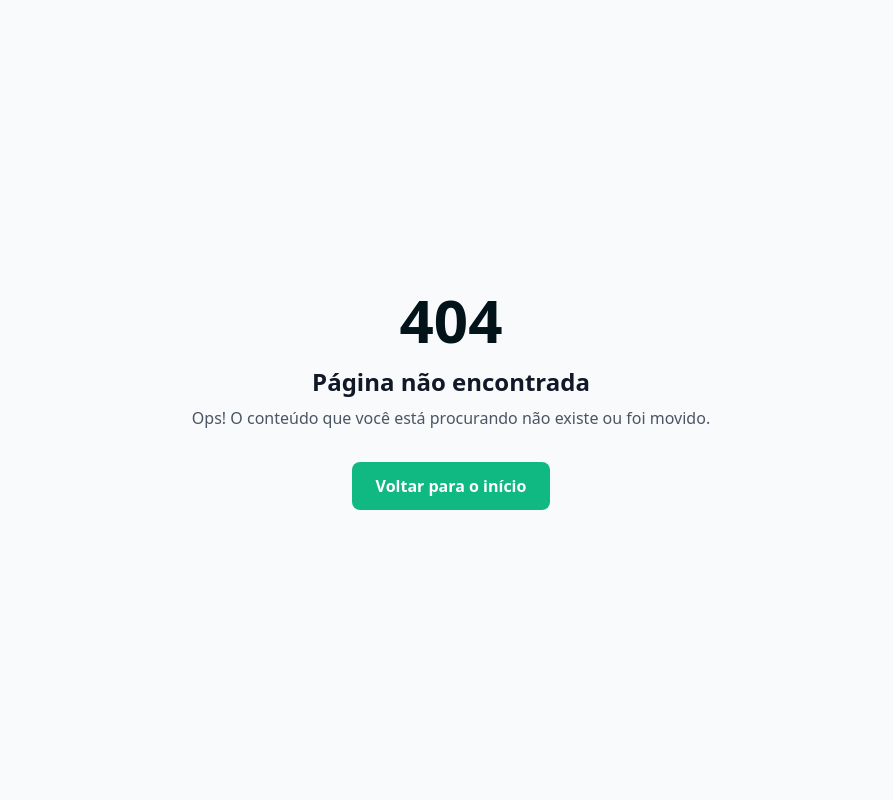
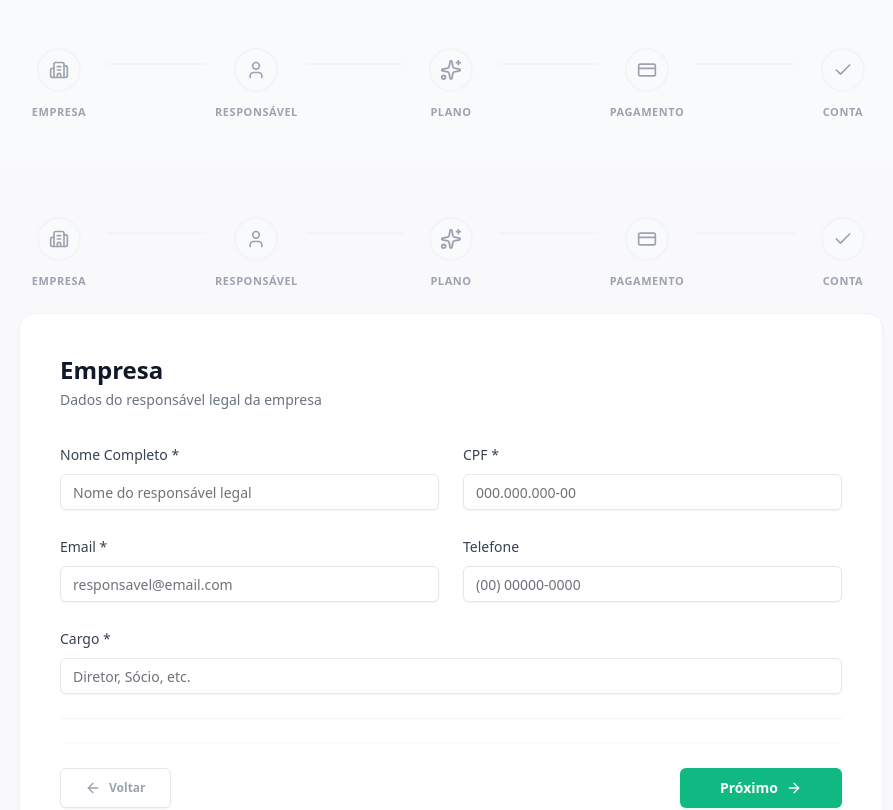
Before and after one commit to Yrmih/techplann-frontend, a Next.js app: page /onboarding/company in a window 1280 px wide. Before the commit this address had no page. Shown: the top 810 px of the page, without its empty margins (189-1082 px from the left). Built offline with nearby package versions, Linux system fonts and the light colour scheme.

Commit message:
feat: reestruturar páginas de onboarding e adicionar novos componentes de formulário

```diff
--- a/src/app/(public)/onboarding/account/page.tsx
+++ /dev/null
@@ -1,15 +0,0 @@
-import { CompanyForm } from "@/components/forms/onboarding/CompanyForm";
-import { Metadata } from "next";
-
-
-export const metadata: Metadata = {
-  title: "Dados do Responsável | TechPlann",
-  description: "Informe os dados do responsável legal da organização para segurança e gestão da conta.",
-};
-
-export default function AccountFormPage () {
-  return (
-    <CompanyForm/>
-  );
-
-}
--- /dev/null
+++ b/src/app/(public)/onboarding/company/page.tsx
@@ -0,0 +1,29 @@
+import { CompanyForm } from "@/components/forms/onboarding/CompanyForm";
+import { OnboardingTimeline } from "@/components/layout/OnboardingTimeline";
+import { Metadata } from "next";
+
+export const metadata: Metadata = {
+  title: "Empresa | TechPlann",
+  description: "Informe os dados da organização para segurança e gestão da conta.",
+};
+
+export default function AccountFormPage() {
+  return (
+
+    <main className="min-h-screen bg-gray-50/50 flex flex-col items-center">
+
+
+      <OnboardingTimeline />
+
+
+      <div className="w-full max-w-7xl px-4 pb-20">
+        <CompanyForm />
+      </div>
+
+
+      <p className="mt-4 text-sm text-gray-400">
+        Já tem uma conta? <a href="/login" className="text-[#10b981] font-bold hover:underline">Fazer login</a>
+      </p>
+    </main>
+  );
+}
--- a/src/app/(public)/onboarding/organization/page.tsx
+++ b/src/app/(public)/onboarding/organization/page.tsx
@@ -8,9 +8,6 @@ export const metadata: Metadata = {
 
 export default function OrganizationPage() {
   return (
-    /** * O componente OrganizationForm será injetado no {children}
-     * do layout.tsx de onboarding automaticamente pelo Next.js.
-     */
     <OrganizationForm />
   );
 }
--- a/src/components/forms/onboarding/CompanyForm.tsx
+++ b/src/components/forms/onboarding/CompanyForm.tsx
@@ -4,11 +4,11 @@ import { useForm } from "react-hook-form";
 import { zodResolver } from "@hookform/resolvers/zod";
 import { FieldError } from "react-hook-form";
 
-// Shadcn UI Components
+
 import { Input } from "@/components/ui/input";
 import { Label } from "@/components/ui/label";
 
-// Componentes customizados e Schemas
+
 import { NextButton } from "../../ui/custom/NextButton";
 import {
   OrganizationSchema,
@@ -28,7 +28,7 @@ export const CompanyForm = () => {
     console.log("Dados do Responsável (Step 2):", data);
   };
 
-  // Estilo de input consistente com o foco verde esmeralda
+
   const inputStyles = (errorField: FieldError | undefined) =>
     `
     bg-white border-gray-200 transition-all text-sm
--- a/src/components/forms/onboarding/SubscriptionForm.tsx
+++ b/src/components/forms/onboarding/SubscriptionForm.tsx
@@ -1,6 +1,5 @@
 "use client";
 
-import React from "react";
 import { useForm } from "react-hook-form";
 import { zodResolver } from "@hookform/resolvers/zod";
 import { motion } from "framer-motion";
@@ -13,7 +12,6 @@ import {
 } from "@/lib/validators/schema";
 import { cn } from "@/lib/utils";
 
-// Definição clara para evitar erro de propriedade inexistente (ts2339)
 interface PlanOption {
   id: "starter" | "professional" | "enterprise";
   name: string;
@@ -83,7 +81,6 @@ export const SubscriptionForm = () => {
       </header>
 
       <form onSubmit={handleSubmit(onSubmit)} className="space-y-8">
-        {/* Ajuste no alinhamento: items-start para permitir alturas diferentes (efeito escadinha) */}
         <div className="grid grid-cols-1 md:grid-cols-3 gap-6 items-start">
           {plans.map((plan) => (
             <motion.div
@@ -114,7 +111,6 @@ export const SubscriptionForm = () => {
                 <span className="text-gray-400 text-xs font-medium">/mês</span>
               </div>
 
-              {/* Removido o flex-grow para permitir que o card termine onde o conteúdo acaba */}
               <ul className="mt-6 space-y-3">
                 {plan.features.map((feature) => (
                   <li
@@ -134,7 +130,6 @@ export const SubscriptionForm = () => {
           ))}
         </div>
 
-        {/* Banner de Garantia fiel à image_f3ec15.png */}
         <div className="bg-gray-50 rounded-xl p-4 flex items-center justify-center text-xs text-gray-500 gap-4 border border-gray-100">
           <span className="font-bold text-gray-900 underline decoration-[#10b981] underline-offset-4 decoration-2">
             7 dias grátis
--- a/src/components/forms/onboarding/UserAccountForm.tsx
+++ b/src/components/forms/onboarding/UserAccountForm.tsx
@@ -10,18 +10,16 @@ import { Label } from "@/components/ui/label";
 import { Checkbox } from "@/components/ui/checkbox";
 import { cn } from "@/lib/utils";
 
-// Importando os tipos do seu schema (Certifique-se de que o nome está correto no seu arquivo de schemas)
+// Importando os tipos do seu schema
 import { accountCreationSchema, type AccountCreationData } from "@/lib/validators/schema";
 
 export const UserAccountForm = () => {
   const [showPassword, setShowPassword] = React.useState(false);
 
-  // Tipagem do useForm com AccountCreationData para remover erros de inferência
   const { register, handleSubmit, setValue, formState: { errors, isSubmitting } } = useForm<AccountCreationData>({
     resolver: zodResolver(accountCreationSchema),
   });
 
-  // Removido o 'any' do erro. Agora aceita o tipo específico do FieldError ou undefined
   const inputStyles = (hasError: boolean) => cn(
     "bg-white border-gray-200 transition-all text-sm h-11",
     "hover:border-[#10b981]",
@@ -30,13 +28,12 @@ export const UserAccountForm = () => {
     hasError && "border-red-500 focus-visible:ring-red-500"
   );
 
-  // Tipagem explícita dos dados no onSubmit
   const onSubmit = (data: AccountCreationData) => {
     console.log("Finalizando Cadastro:", data);
   };
 
   return (
-    <div className="bg-white rounded-2xl border border-gray-100 p-10 shadow-sm max-w-5xl mx-auto font-sans mt-4">
+    <div className="bg-white rounded-2xl border border-gray-100 p-10 shadow-sm w-full mx-auto font-sans mt-4">
       <header className="mb-8">
         <h2 className="text-2xl font-bold text-gray-900">Conta</h2>
         <p className="text-sm text-gray-500 mt-1">Crie sua conta de acesso à plataforma</p>
@@ -99,9 +96,12 @@ export const UserAccountForm = () => {
         <Checkbox
           id="terms"
           onCheckedChange={(checked) => setValue("acceptTerms", !!checked)}
-            className="border-gray-300 data-[state=checked]:bg-[#10b981] data-[state=checked]:border-[#10b981]"
+          className={cn(
+            "h-5 w-5 rounded-full border-gray-300 transition-all", // h-5 w-5 e rounded-full para formato de bolinha
+            "data-[state=checked]:bg-[#10b981] data-[state=checked]:border-[#10b981] data-[state=checked]:text-white"
+          )}
         />
-          <label htmlFor="terms" className="text-sm text-gray-500">
+        <label htmlFor="terms" className="text-sm text-gray-500 cursor-pointer">
           Li e aceito os <span className="text-[#10b981] cursor-pointer hover:underline font-medium">Termos de Uso</span> e a <span className="text-[#10b981] cursor-pointer hover:underline font-medium">Política de Privacidade</span>
         </label>
       </div>
@@ -109,7 +109,7 @@ export const UserAccountForm = () => {
         <div className="bg-gray-50/50 rounded-xl p-6 space-y-3 border border-gray-100">
           <h3 className="text-sm font-bold text-gray-900">Resumo da Contratação</h3>
           <div className="grid grid-cols-1 md:grid-cols-2 gap-y-2 text-sm">
-            <p className="text-gray-500">Empresa: <span className="text-gray-900 font-medium italic">limao com mel</span></p>
+            <p className="text-gray-500">Empresa: <span className="text-gray-900 font-medium italic">exemplo</span></p>
             <p className="text-gray-500">Plano: <span className="text-gray-900 font-medium">Professional</span></p>
             <p className="text-gray-500">Valor: <span className="text-gray-900 font-medium">R$ 149,90/mês</span></p>
             <p className="text-gray-500">Pagamento: <span className="text-gray-900 font-medium">Boleto Bancário</span></p>
--- a/src/components/layout/OnboardingTimeline.tsx
+++ b/src/components/layout/OnboardingTimeline.tsx
@@ -1,62 +1,75 @@
-
 "use client";
 
 import { usePathname } from "next/navigation";
-import { User, Building2, Sparkles, CreditCard, Check } from "lucide-react";
+import { Building2, User, Sparkles, CreditCard, Check } from "lucide-react";
+import { cn } from "@/lib/utils";
 
-// Definição das etapas para facilitar a manutenção
 const STEPS = [
-  { id: "account", label: "Responsável", path: "/onboarding/account", icon: User },
   { id: "organization", label: "Empresa", path: "/onboarding/organization", icon: Building2 },
+  { id: "representative", label: "Responsável", path: "/onboarding/representative", icon: User },
   { id: "subscription", label: "Plano", path: "/onboarding/subscription", icon: Sparkles },
   { id: "billing", label: "Pagamento", path: "/onboarding/billing", icon: CreditCard },
-  { id: "final", label: "Conta", path: "/onboarding/final", icon: Check },
+  { id: "account", label: "Conta", path: "/onboarding/account", icon: Check },
 ];
 
 export const OnboardingTimeline = () => {
   const pathname = usePathname();
-
-  // Lógica para determinar o índice atual baseado na URL
   const currentStepIndex = STEPS.findIndex((step) => pathname.includes(step.path));
 
   return (
-    <div className="w-full py-8 bg-white border-b border-gray-100">
+    <div className="w-full pt-12 pb-6 bg-transparent">
       <div className="max-w-4xl mx-auto px-4">
-        <div className="relative flex items-center justify-between">
-
-          {/* Linha de progresso de fundo (cinza) */}
-          <div className="absolute top-5 left-0 w-full h-0.5 bg-gray-100 -z-10" />
-
+        <div className="flex items-start justify-between">
           {STEPS.map((step, index) => {
             const isCompleted = index < currentStepIndex;
             const isActive = index === currentStepIndex;
             const Icon = step.icon;
 
             return (
-              <div key={step.id} className="flex flex-col items-center flex-1">
-                {/* Círculo do Ícone */}
+              <div key={step.id} className="flex items-center flex-1 last:flex-none">
+                {/* Container do Passo */}
+                <div className="flex flex-col items-center relative min-w-[80px]">
                   <div
-                  className={`w-11 h-11 rounded-full flex items-center justify-center transition-all duration-300 border-2 ${
+                    className={cn(
+                      "w-11 h-11 rounded-full flex items-center justify-center transition-all duration-500 border-2",
                       isCompleted || isActive
-                      ? "bg-[#10b981] border-[#10b981] text-white"
-                      : "bg-white border-gray-200 text-gray-400"
-                  } ${isActive ? "ring-4 ring-green-50" : ""}`}
+                        ? "bg-[#10b981] border-[#10b981] text-white shadow-lg shadow-green-100"
+                        : "bg-[#f8fafc] border-gray-100 text-gray-400"
+                    )}
                   >
+                    {/* Se estiver completo, mostra Check, se não, o ícone do step */}
                     {isCompleted ? (
-                    <Check size={20} strokeWidth={3} />
+                      <Check size={18} strokeWidth={3} />
                     ) : (
-                    <Icon size={20} strokeWidth={isActive ? 2.5 : 2} />
+                      <Icon
+                        size={index === 2 ? 22 : 20} // O ícone de Sparkles (Plano) costuma ser levemente maior
+                        strokeWidth={isActive ? 2.5 : 2}
+                        className={cn(isActive && "animate-pulse")}
+                      />
                     )}
                   </div>
 
-                {/* Label do Step */}
                   <span
-                  className={`mt-3 text-xs font-medium transition-colors duration-300 ${
+                    className={cn(
+                      "mt-3 text-[11px] font-bold uppercase tracking-wider transition-colors duration-300",
                       isActive ? "text-[#10b981]" : "text-gray-400"
-                  }`}
+                    )}
                   >
                     {step.label}
                   </span>
+                </div>
+
+                {/* Linha Conectora (não renderiza no último item) */}
+                {index < STEPS.length - 1 && (
+                  <div className="flex-1 h-[2px] mx-2 mb-10 bg-gray-100 self-center">
+                    <div
+                      className={cn(
+                        "h-full bg-[#10b981] transition-all duration-700 ease-in-out",
+                        isCompleted ? "w-full" : "w-0"
+                      )}
+                    />
+                  </div>
+                )}
               </div>
             );
           })}
--- a/src/components/ui/custom/CustomSelect.tsx
+++ b/src/components/ui/custom/CustomSelect.tsx
@@ -56,7 +56,6 @@ export const CustomSelect = ({
               value={option.value}
               className={cn(
                 "text-sm cursor-pointer py-2.5 rounded-lg transition-colors",
-                /* Estilo idêntico ao Figma: Verde forte no foco e texto branco */
                 "data-[highlighted]:bg-[#10b981] data-[highlighted]:text-white",
                 "focus:bg-[#10b981] focus:text-white"
               )}
--- a/src/lib/validators/billing.schema.ts
+++ b/src/lib/validators/billing.schema.ts
@@ -7,7 +7,7 @@ export const billingSchema = z.object({
   cardName: z.string().optional(),
   expiry: z.string().optional(),
   cvv: z.string().optional(),
-  // Dados Bancários (Opcionais conforme image_b1348a)
+  // Dados Bancários (Opcionais)
   bankName: z.string().optional(),
   agency: z.string().optional(),
   accountNumber: z.string().optional(),
--- a/src/types/auth-login.ts
+++ b/src/types/auth-login.ts
@@ -2,7 +2,4 @@
 import { z } from "zod";
 import { authLoginSchema } from "@/lib/validators/schema";
 
-/**
- * Representa os dados validados para a tentativa de login.
- */
 export type AuthLoginCredentials = z.infer<typeof authLoginSchema>;
```
Also changed, not shown: src/app/(public)/onboarding/useraccount/page.tsx (renamed from src/app/(public)/onboarding/user-account/page.tsx). Lines whose indentation alone changed are shown as unchanged.
